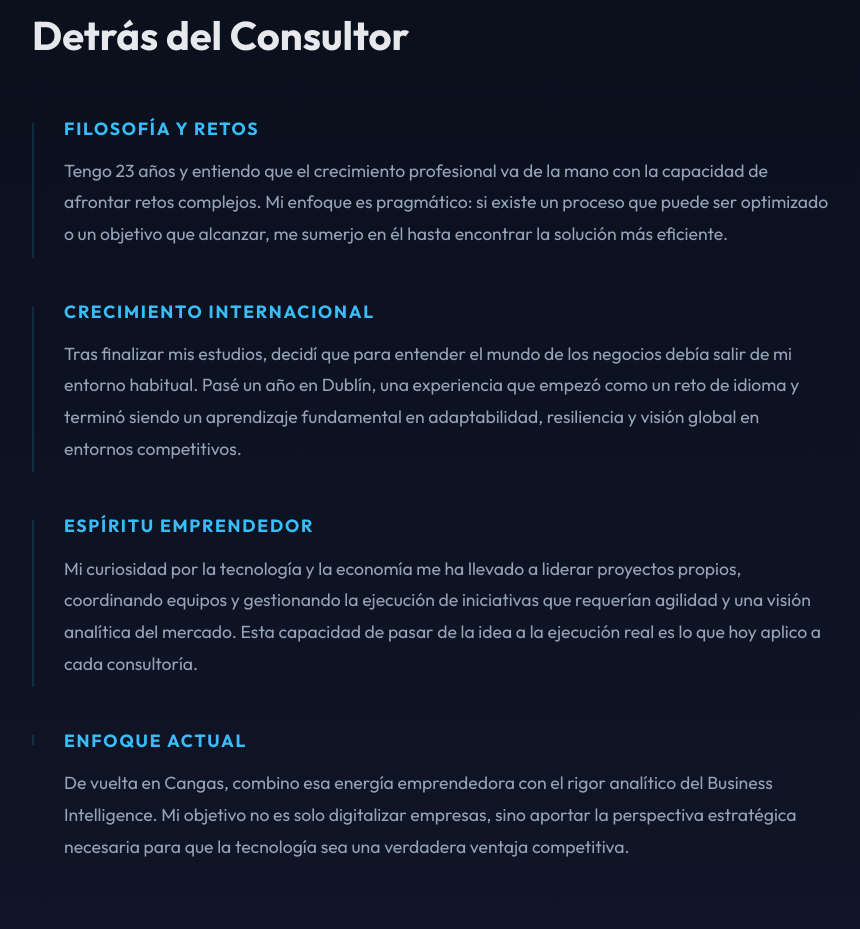
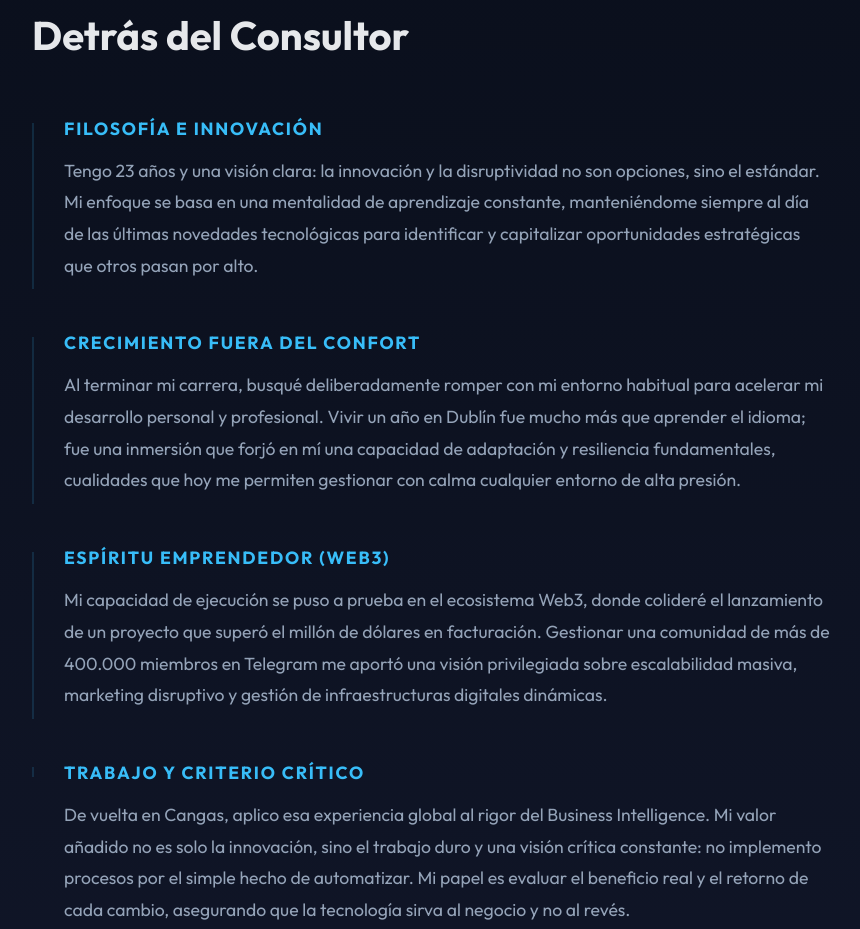
Before and after one commit to vperez-droid/victor-perez-portfolio, a plain HTML site: page index.html in a window 1280 px wide. Shown: the part 1791-2720 px from the top of the page, without its empty margins (208-1068 px from the left). Drawn offline with nearby package versions, Linux system fonts and the light colour scheme; a web font is replaced by a local one.

Commit message:
Refine Story section: focus on innovation, resilience in Dublin, Web3 metrics, and critical work ethic

```diff
--- a/index.html
+++ b/index.html
@@ -90,34 +90,38 @@
                         <h3 class="section-heading">Detrás del Consultor</h3>
 
                         <div class="story-item">
-                            <h4>Filosofía y Retos</h4>
-                            <p>Tengo 23 años y entiendo que el crecimiento profesional va de la mano con la capacidad de
-                                afrontar retos complejos. Mi enfoque es pragmático: si existe un proceso que puede ser
-                                optimizado o un objetivo que alcanzar, me sumerjo en él hasta encontrar la solución más
-                                eficiente.</p>
+                            <h4>Filosofía e Innovación</h4>
+                            <p>Tengo 23 años y una visión clara: la innovación y la disruptividad no son opciones, sino
+                                el estándar. Mi enfoque se basa en una mentalidad de aprendizaje constante,
+                                manteniéndome siempre al día de las últimas novedades tecnológicas para identificar y
+                                capitalizar oportunidades estratégicas que otros pasan por alto.</p>
                         </div>
 
                         <div class="story-item">
-                            <h4>Crecimiento Internacional</h4>
-                            <p>Tras finalizar mis estudios, decidí que para entender el mundo de los negocios debía
-                                salir de mi entorno habitual. Pasé un año en Dublín, una experiencia que empezó como un
-                                reto de idioma y terminó siendo un aprendizaje fundamental en adaptabilidad, resiliencia
-                                y visión global en entornos competitivos.</p>
+                            <h4>Crecimiento fuera del Confort</h4>
+                            <p>Al terminar mi carrera, busqué deliberadamente romper con mi entorno habitual para
+                                acelerar mi desarrollo personal y profesional. Vivir un año en Dublín fue mucho más que
+                                aprender el idioma; fue una inmersión que forjó en mí una capacidad de adaptación y
+                                resiliencia fundamentales, cualidades que hoy me permiten gestionar con calma cualquier
+                                entorno de alta presión.</p>
                         </div>
 
                         <div class="story-item">
-                            <h4>Espíritu Emprendedor</h4>
-                            <p>Mi curiosidad por la tecnología y la economía me ha llevado a liderar proyectos propios,
-                                coordinando equipos y gestionando la ejecución de iniciativas que requerían agilidad y
-                                una visión analítica del mercado. Esta capacidad de pasar de la idea a la ejecución real
-                                es lo que hoy aplico a cada consultoría.</p>
+                            <h4>Espíritu Emprendedor (Web3)</h4>
+                            <p>Mi capacidad de ejecución se puso a prueba en el ecosistema Web3, donde colideré el
+                                lanzamiento de un proyecto que superó el millón de dólares en facturación. Gestionar una
+                                comunidad de más de 400.000 miembros en Telegram me aportó una visión privilegiada sobre
+                                escalabilidad masiva, marketing disruptivo y gestión de infraestructuras digitales
+                                dinámicas.</p>
                         </div>
 
                         <div class="story-item">
-                            <h4>Enfoque Actual</h4>
-                            <p>De vuelta en Cangas, combino esa energía emprendedora con el rigor analítico del Business
-                                Intelligence. Mi objetivo no es solo digitalizar empresas, sino aportar la perspectiva
-                                estratégica necesaria para que la tecnología sea una verdadera ventaja competitiva.</p>
+                            <h4>Trabajo y Criterio Crítico</h4>
+                            <p>De vuelta en Cangas, aplico esa experiencia global al rigor del Business Intelligence. Mi
+                                valor añadido no es solo la innovación, sino el trabajo duro y una visión crítica
+                                constante: no implemento procesos por el simple hecho de automatizar. Mi papel es
+                                evaluar el beneficio real y el retorno de cada cambio, asegurando que la tecnología
+                                sirva al negocio y no al revés.</p>
                         </div>
                     </div>
                 </div>
```
